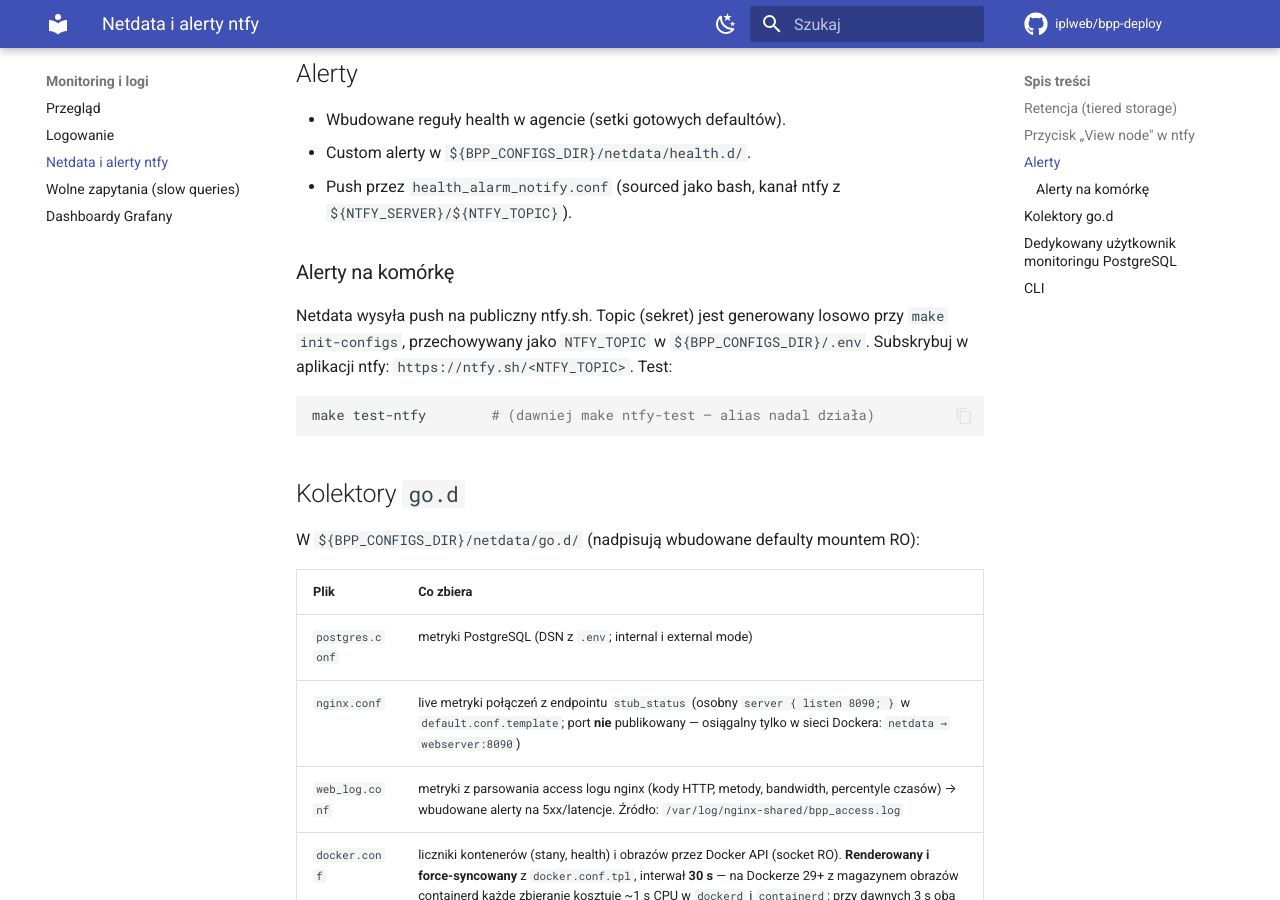
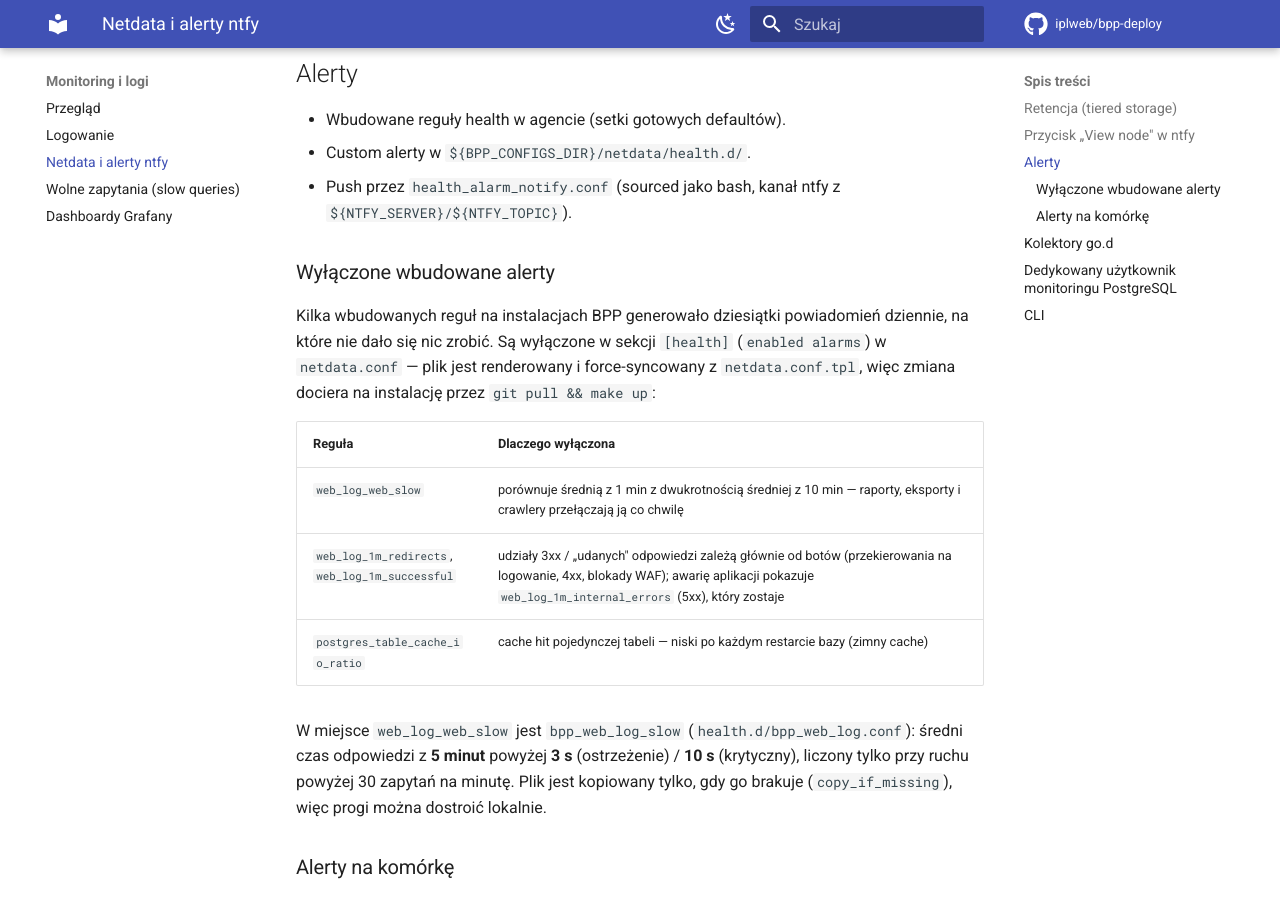
Before and after one commit to iplweb/bpp-deploy, an MkDocs documentation site: the page built from docs/monitoring/netdata-alerty.md, in a window 1280 px wide and 900 px high, scrolled down 877 px. Built offline with MkDocs 1.6.1 and Material for MkDocs 9.7.7, drawn with Linux system fonts in a browser that asks for light colours; comment, search, counter and statistics services are not loaded.

Commit message:
docs(netdata): document disabled stock alerts and bpp_web_log_slow
Co-Authored-By: Claude Opus 5.5 <noreply@anthropic.com>

```diff
--- a/docs/monitoring/netdata-alerty.md
+++ b/docs/monitoring/netdata-alerty.md
@@ -32,6 +32,24 @@ przeglądarki — rejestr zapisuje wtedy URL per cookie.
 - Custom alerty w `${BPP_CONFIGS_DIR}/netdata/health.d/`.
 - Push przez `health_alarm_notify.conf` (sourced jako bash, kanał ntfy z
   `${NTFY_SERVER}/${NTFY_TOPIC}`).
+
+### Wyłączone wbudowane alerty
+
+Kilka wbudowanych reguł na instalacjach BPP generowało dziesiątki powiadomień dziennie,
+na które nie dało się nic zrobić. Są wyłączone w sekcji `[health]` (`enabled alarms`)
+w `netdata.conf` — plik jest renderowany i force-syncowany z `netdata.conf.tpl`, więc
+zmiana dociera na instalację przez `git pull && make up`:
+
+| Reguła | Dlaczego wyłączona |
+|---|---|
+| `web_log_web_slow` | porównuje średnią z 1 min z dwukrotnością średniej z 10 min — raporty, eksporty i crawlery przełączają ją co chwilę |
+| `web_log_1m_redirects`, `web_log_1m_successful` | udziały 3xx / „udanych" odpowiedzi zależą głównie od botów (przekierowania na logowanie, 4xx, blokady WAF); awarię aplikacji pokazuje `web_log_1m_internal_errors` (5xx), który zostaje |
+| `postgres_table_cache_io_ratio` | cache hit pojedynczej tabeli — niski po każdym restarcie bazy (zimny cache) |
+
+W miejsce `web_log_web_slow` jest `bpp_web_log_slow` (`health.d/bpp_web_log.conf`):
+średni czas odpowiedzi z **5 minut** powyżej **3 s** (ostrzeżenie) / **10 s** (krytyczny),
+liczony tylko przy ruchu powyżej 30 zapytań na minutę. Plik jest kopiowany tylko, gdy go
+brakuje (`copy_if_missing`), więc progi można dostroić lokalnie.
 
 ### Alerty na komórkę
 
```
